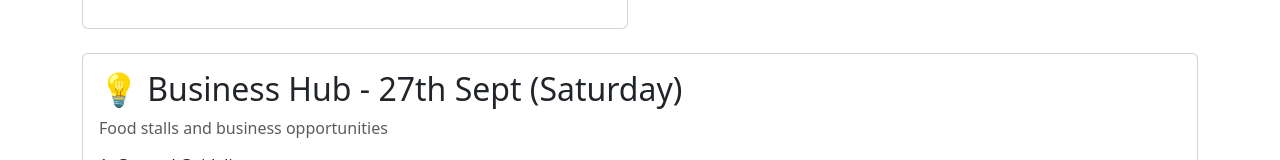
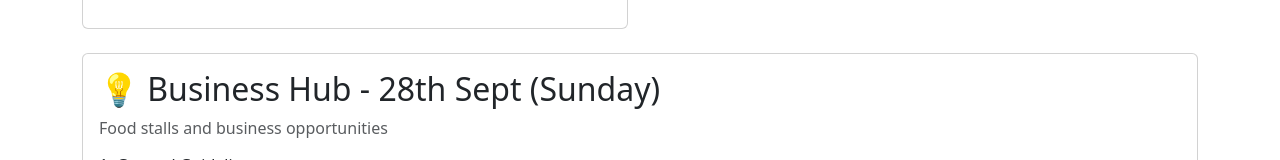
Before and after one commit to smitjethwa/k-ville-festival-registration, a React (Vite) app: page /events in a window 1280 px wide. Shown: the part 452-612 px from the top of the page. Built offline with nearby package versions, Linux system fonts and the light colour scheme; no server answers.

Commit message:
date corrected

```diff
--- a/src/components/EventDetails.jsx
+++ b/src/components/EventDetails.jsx
@@ -81,7 +81,7 @@ export default function EventDetails() {
         <div className="col-md-12">
           <div className="card">
             <div className="card-body">
-              <h2 className="card-title">💡 Business Hub - 27th Sept (Saturday)</h2>
+              <h2 className="card-title">💡 Business Hub - 28th Sept (Sunday)</h2>
               <p className="text-muted">Food stalls and business opportunities</p>
               <h6 className="card-title">1. General Guidelines:</h6>
               <ul>
```
